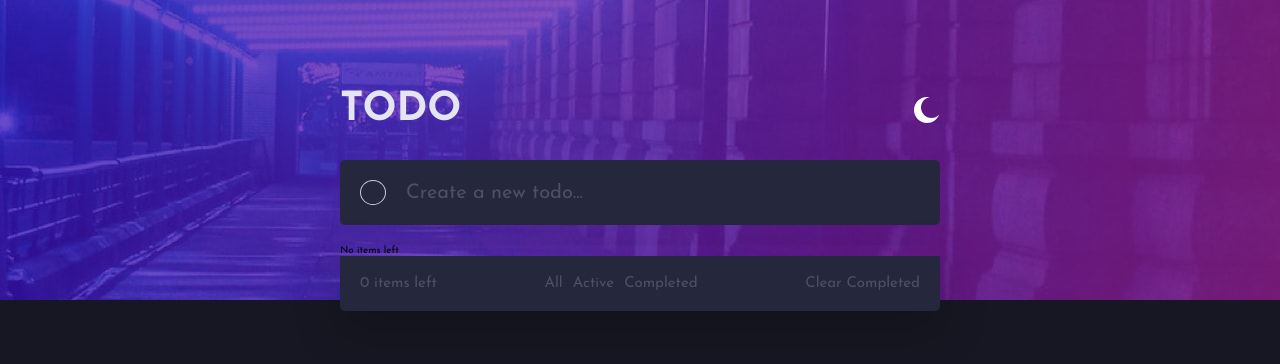
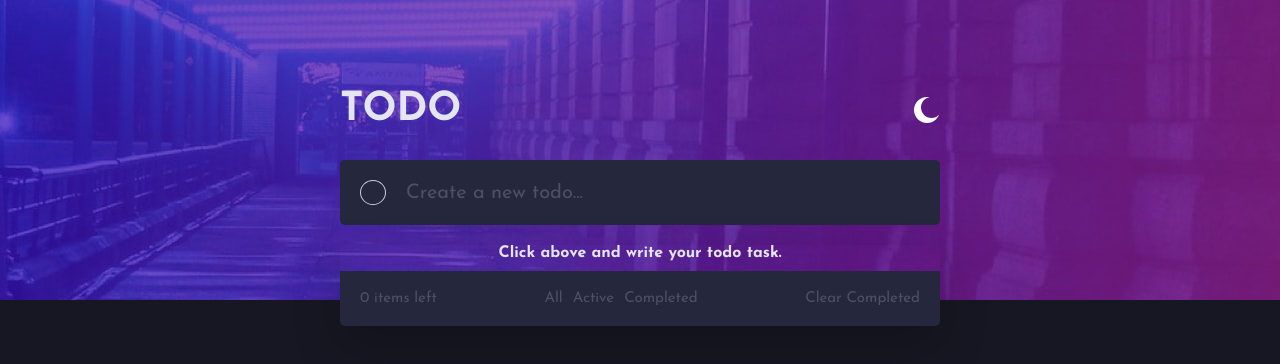
Before and after one commit to SwastikSonkusare/Todo-App, a React (Create React App) app: page / in a window 1280 px wide. Shown: the top 364 px of the page. Built offline with nearby package versions, Linux system fonts and the light colour scheme.

Commit message:
added: code-splitting

```diff
--- /dev/null
+++ b/src/components/Form/Form.js
@@ -0,0 +1,23 @@
+import React from "react";
+
+import './Form.scss';
+
+const Form = ({ createTodoHandler, setUserInput, userInput }) => {
+  return (
+    <form
+      className="todo-create"
+      onSubmit={(e) => createTodoHandler(userInput, e)}
+    >
+      <span></span>
+      <input
+        type="text"
+        className="todo-create__input"
+        placeholder="Create a new todo..."
+        value={userInput}
+        onChange={(e) => setUserInput(e.target.value)}
+      ></input>
+    </form>
+  );
+};
+
+export default Form;
--- /dev/null
+++ b/src/components/Form/Form.scss
@@ -0,0 +1,37 @@
+@import '../../styles//variables';
+
+
+.todo-create {
+    display: flex;
+    align-items: center;
+    grid-gap: 2rem;
+    padding: 2rem;
+    background-color: $very-dark-desaturated-blue;
+    border-radius: 5px;
+
+    & span {
+        background: inherit;
+        width: 28px;
+        height: 25px;
+        border-radius: 50%;
+        border: 1px solid $light-grayish-blue-primary;
+    }
+
+    &__input {
+        width: 100%;
+        background: none;
+        border: none;
+        font-size: 2.3rem;
+        color: $light-grayish-blue-secondary;
+
+        &:focus-visible {
+            outline: none;
+        }
+
+        &::placeholder {
+            color: $very-dark-grayish-blue-secondary;
+            font-weight: 400;
+            font-size: 2rem;
+        }
+    }
+}
--- a/src/components/MainSection/MainSection.js
+++ b/src/components/MainSection/MainSection.js
@@ -1,13 +1,13 @@
-import React, { useRef, useState, useEffect } from "react";
+import React, { useState, useEffect } from "react";
 
 import { v4 as uuidv4 } from "uuid";
 
 import moonLogo from "../../assets/images/icon-moon.svg";
 import sunLogo from "../../assets/images/icon-sun.svg";
-import checkIcon from "../../assets/images/icon-check.svg";
-import crossIcon from "../../assets/images/icon-cross.svg";
 
-import { data } from "../../data";
+import Form from "../Form/Form";
+import TodoList from "../TodoList/TodoList";
+import TodoStatus from "../TodoStatus/TodoStatus";
 
 import "./MainSection.scss";
 
@@ -18,8 +18,6 @@ const MainSection = () => {
   const [userInput, setUserInput] = useState("");
 
   const categories = ["All", "Active", "Completed"];
-
-  const todoItemRef = useRef();
 
   const createTodoHandler = (userInput, e) => {
     e.preventDefault();
@@ -35,6 +33,7 @@ const MainSection = () => {
     copy = [...copy, { id: uuidv4(), task: userInput, complete: false }];
 
     setTodoItems(copy);
+    localStorage.setItem("todoItems", todoItems);
   };
 
   const taskCompletedHandler = (id) => {
@@ -45,38 +44,47 @@ const MainSection = () => {
     });
 
     setTodoItems(mapped);
+    localStorage.setItem("todoItems", todoItems);
   };
 
+  const filterHandler = () => {
+    switch (status) {
+      case "Completed":
+        setFilteredTodos(
+          todoItems.filter((todoItem) => todoItem.complete === true)
+        );
 
-  const filterHandler = () => {
-    switch(status) {
-      case "Completed":
-        setFilteredTodos(todoItems.filter(todoItem => todoItem.complete === true))
+        localStorage.setItem("todoItems", todoItems);
         break;
 
-        case "Active":
-          setFilteredTodos(todoItems.filter(todoItem => todoItem.complete === false))
-          break;
+      case "Active":
+        setFilteredTodos(
+          todoItems.filter((todoItem) => todoItem.complete === false)
+        );
+        localStorage.setItem("todoItems", todoItems);
+        break;
 
-        default:
-          setFilteredTodos(todoItems)
+      default:
+        setFilteredTodos(todoItems);
+        localStorage.setItem("todoItems", todoItems);
     }
-  }
-
+  };
 
   const statusHandler = (category) => {
-    setStatus(category)
-
-  }
+    setStatus(category);
+  };
 
   const clearCompletedTodosHandler = () => {
-    setTodoItems(todoItems.filter(item => item.complete !== true))
-  }
+    setTodoItems(todoItems.filter((item) => item.complete !== true));
+  };
+
+  const deleteSingleTodoHandler = (id) => {
+    setTodoItems(todoItems.filter((item) => item.id !== id));
+  };
 
   useEffect(() => {
-
     filterHandler();
-  }, [todoItems, status])
+  }, [todoItems, status]);
 
   return (
     <main>
@@ -86,50 +94,25 @@ const MainSection = () => {
           <img className="todo__theme" src={moonLogo} alt={moonLogo}></img>
         </div>
 
-        <form
-          className="todo-create"
-          onSubmit={(e) => createTodoHandler(userInput, e)}
-        >
-          <span></span>
-          <input
-            type="text"
-            className="todo-create__input"
-            placeholder="Create a new todo..."
-            value={userInput}
-            onChange={(e) => setUserInput(e.target.value)}
-          ></input>
-        </form>
+        <Form
+          userInput={userInput}
+          setUserInput={setUserInput}
+          createTodoHandler={createTodoHandler}
+        />
 
         <div className="todo__container">
-          <div className="todo__list">
-            {filteredTodos.length
-              ? filteredTodos.map((item) => (
-                  <>
-                    <div
-                      className={
-                        item.complete ? "todo__item complete" : "todo__item"
-                      }
-                      onClick={() => taskCompletedHandler(item.id)}
-                      ref={todoItemRef}
-                    >
-                      <span></span>
-                      <small>{item.task}</small>
-                    </div>
-                  </>
-                ))
-              : "No items left"}
-          </div>
+          <TodoList
+            filteredTodos={filteredTodos}
+            taskCompletedHandler={taskCompletedHandler}
+            deleteSingleTodoHandler={deleteSingleTodoHandler}
+          />
 
-          <div className="todo__status">
-            <div className="todo__left">{todoItems.length} items left</div>
-            <div className="todo__status-content">
-              {categories.map((category) => (
-                <span onClick={() =>statusHandler(category)}>{category}</span>
-              ))}
-            </div>
-
-            <div className="todo__completed" onClick={clearCompletedTodosHandler}>Clear Completed</div>
-          </div>
+          <TodoStatus
+            todoItems={todoItems}
+            statusHandler={statusHandler}
+            clearCompletedTodosHandler={clearCompletedTodosHandler}
+            categories={categories}
+          />
         </div>
       </div>
     </main>
--- a/src/components/MainSection/MainSection.scss
+++ b/src/components/MainSection/MainSection.scss
@@ -5,6 +5,14 @@ main {
     background-color: $very-dark-blue;
 
     padding: 0 1rem;
+}
+
+h2 {
+    font-weight: 700;
+    font-size: 1.6rem;
+    text-align: center;
+    color: $light-grayish-blue-secondary;
+    margin-bottom: 1rem;
 }
 
 .todo {
@@ -28,12 +36,6 @@ main {
         }
     }
 
-    &__theme {
-
-    }
-
-
-
 
     &__container {
         position: relative;
@@ -42,45 +44,6 @@ main {
         overflow: hidden;
         z-index: 100;
         box-shadow: 0 2rem 5rem rgba(0, 0, 0, 0.2);
-    }
-
-    &__list {
-
-    }
-
-
-    &__item {
-        border-radius: 0 !important;
-        border-bottom: 1px solid $very-dark-grayish-blue-secondary;
-
-        &.complete {
-            text-decoration: line-through;
-            text-decoration-color: $dark-grayish-blue-secondary;
-        }
-    }
-
-    &__status {
-        font-size: 1.5rem;
-        padding: 2rem;
-        display: flex;
-        justify-content: space-between;
-        align-items: center;
-        color: $very-dark-grayish-blue-secondary;
-        background-color: $very-dark-desaturated-blue;
-
-
-        &-content {
-            display: flex;
-            grid-gap: 1rem;
-        }
-    }
-
-    &__left {
-
-    }
-
-    &__completed {
-
     }
 }
 
--- /dev/null
+++ b/src/components/TodoItem/TodoItem.js
@@ -0,0 +1,28 @@
+import React from "react";
+
+import checkIcon from "../../assets/images/icon-check.svg";
+import crossIcon from "../../assets/images/icon-cross.svg";
+
+import './TodoItem.scss';
+
+const TodoItem = ({ item, taskCompletedHandler, deleteSingleTodoHandler }) => {
+  return (
+    <div className={item.complete ? "todo__item complete" : "todo__item"}>
+      <span onClick={() => taskCompletedHandler(item.id)}>
+        {item.complete && (
+          <img className="check-icon" src={checkIcon} alt={checkIcon}></img>
+        )}
+      </span>
+      <small>{item.task}</small>
+
+      <img
+        className="cross-icon"
+        src={crossIcon}
+        alt={crossIcon}
+        onClick={() => deleteSingleTodoHandler(item.id)}
+      ></img>
+    </div>
+  );
+};
+
+export default TodoItem;
--- /dev/null
+++ b/src/components/TodoItem/TodoItem.scss
@@ -0,0 +1,33 @@
+@import '../../styles//variables';
+
+
+.todo {
+
+
+  &__item {
+    border-radius: 0 !important;
+    border-bottom: 1px solid $very-dark-grayish-blue-secondary;
+
+    &.complete {
+      text-decoration: line-through;
+    }
+
+    &.complete span {
+      display: flex;
+      justify-content: center;
+      align-items: center;
+      background-image: $check-background;
+      border: none;
+    }
+  }
+}
+
+
+.cross-icon {
+    margin-left: auto;
+}
+
+.check-icon {
+    width: 18px;
+    height: 18px;
+}
--- /dev/null
+++ b/src/components/TodoList/TodoList.js
@@ -0,0 +1,22 @@
+import React from "react";
+import TodoItem from "../TodoItem/TodoItem";
+
+
+
+const TodoList = ({ filteredTodos, taskCompletedHandler, deleteSingleTodoHandler }) => {
+  return (
+    <div className="todo__list">
+      {filteredTodos.length ? (
+        filteredTodos.map((item) => (
+          <>
+            <TodoItem item={item} taskCompletedHandler={taskCompletedHandler} deleteSingleTodoHandler={deleteSingleTodoHandler} />
+          </>
+        ))
+      ) : (
+        <h2>Click above and write your todo task.</h2>
+      )}
+    </div>
+  );
+};
+
+export default TodoList;
--- /dev/null
+++ b/src/components/TodoStatus/TodoStatus.js
@@ -0,0 +1,22 @@
+import React from "react";
+
+import './TodoStatus.scss';
+
+const TodoStatus = ({ todoItems, statusHandler, clearCompletedTodosHandler, categories }) => {
+  return (
+    <div className="todo__status">
+      <div>{todoItems.length} items left</div>
+      <div className="todo__status-content">
+        {categories.map((category) => (
+          <span onClick={() => statusHandler(category)}>{category}</span>
+        ))}
+      </div>
+
+      <div onClick={clearCompletedTodosHandler}>
+        Clear Completed
+      </div>
+    </div>
+  );
+};
+
+export default TodoStatus;
--- /dev/null
+++ b/src/components/TodoStatus/TodoStatus.scss
@@ -0,0 +1,35 @@
+@import '../../styles//variables';
+
+
+.todo {
+
+
+    &__status {
+        font-size: 1.5rem;
+        padding: 2rem;
+        display: flex;
+        justify-content: space-between;
+        align-items: center;
+        color: $very-dark-grayish-blue-secondary;
+        background-color: $very-dark-desaturated-blue;
+
+
+        &-content {
+            display: flex;
+            grid-gap: 1rem;
+
+            & span {
+                cursor: pointer;
+
+                &:hover {
+                    color: $light-grayish-blue-primary;
+                }
+
+                &:active
+                 {
+                    color: $color-bright-blue;
+                }
+            }
+        }
+    }
+}
--- a/src/styles/_variables.scss
+++ b/src/styles/_variables.scss
@@ -1,5 +1,5 @@
 $color-bright-blue: hsl(220, 98%, 61%);
-$check-background: linear-gradient hsl(192, 100%, 67%) to hsl(280, 87%, 65%);
+$check-background: linear-gradient(to right, hsl(192, 100%, 67%), hsl(280, 87%, 65%));
 
 
 // ### Light Theme
```
Also changed, not shown: src/components/TodoList/TodoList.scss (added).
